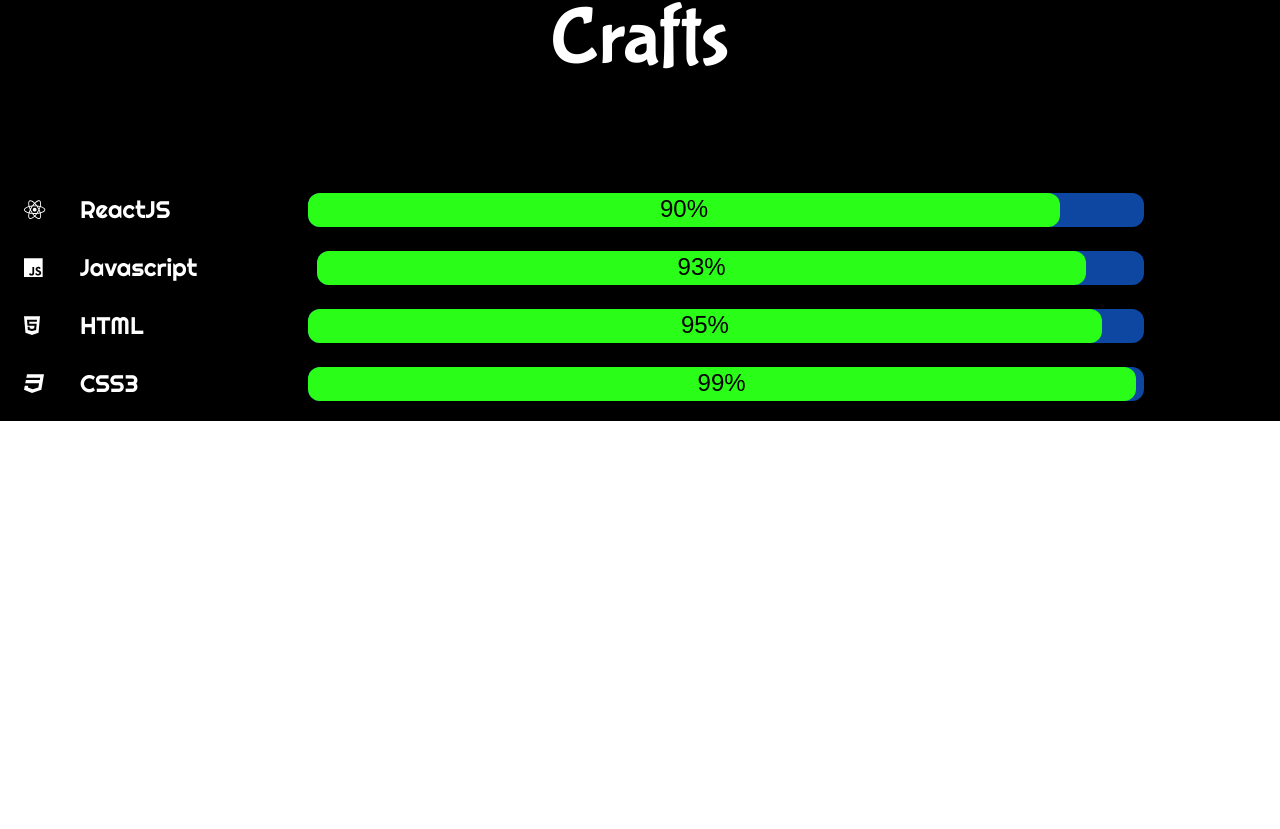
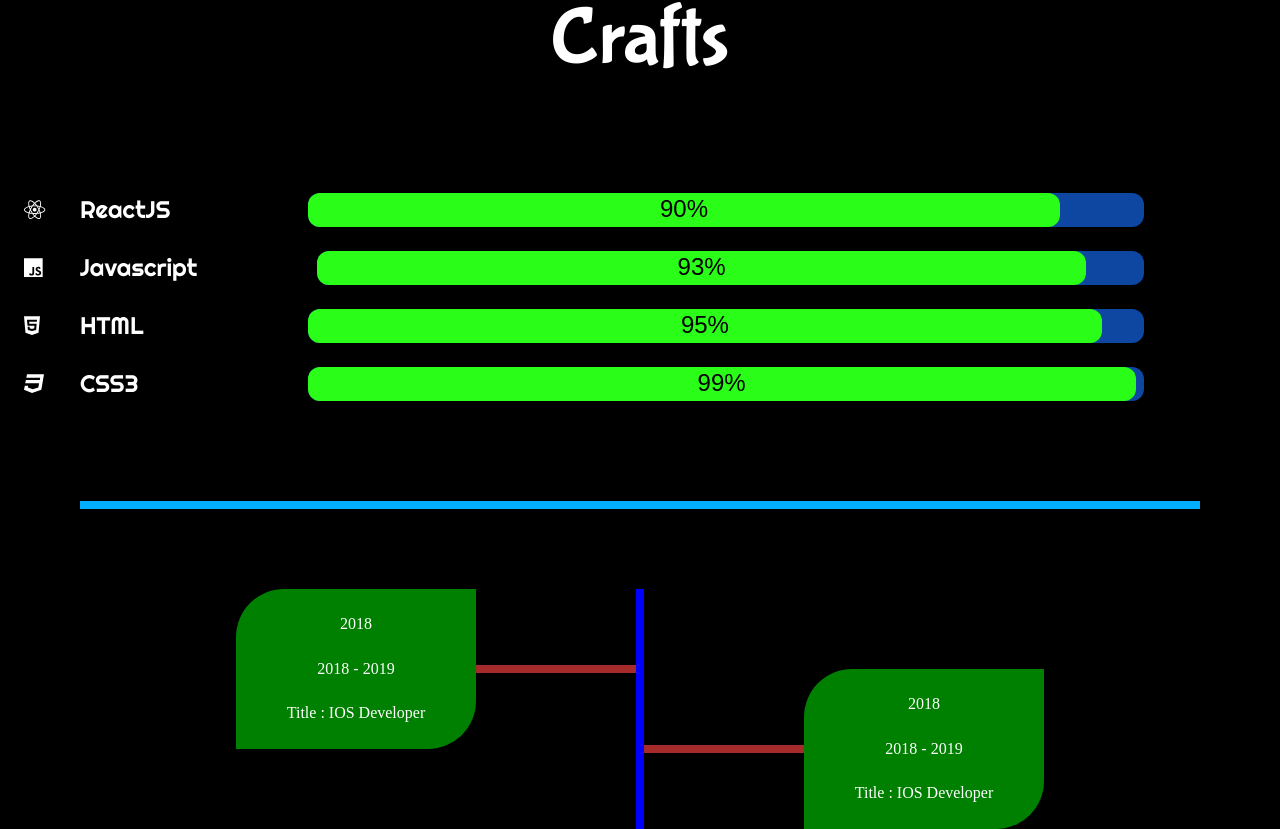
Before and after one commit to C-NASIR/cnasir, a React (Create React App) app: page / in a window 1280 px wide. Shown: the part 1804-2633 px from the top of the page. Before the commit the page ends 2225 px from the top, so only its background shows below. Built offline with nearby package versions, Linux system fonts and the light colour scheme; a web font is replaced by a local one.

Commit message:
refactored

```diff
--- a/src/App.js
+++ b/src/App.js
@@ -4,7 +4,6 @@
 
 //import my components
 import Resume from "./components/resume/Resume";
-
 function App() {
   return (
     <ThemeProvider theme={theme}>
--- a/src/components/resume/Resume.js
+++ b/src/components/resume/Resume.js
@@ -1,82 +1,18 @@
 import React from "react";
-import { makeStyles, useTheme } from "@material-ui/core/styles";
-import Avatar from "@material-ui/core/Avatar";
+import { useTheme } from "@material-ui/core/styles";
 import Grid from "@material-ui/core/Grid";
-import Divider from "@material-ui/core/Divider";
-import Typography from "@material-ui/core/Typography";
 
-//Images
-import COVID19 from "../../images/wearingMask.jpg";
-import Nasir from "../../images/Nasir.jpg";
+//importing sections
+import Heading from "./sections/Heading";
+import Bio from "./sections/Bio";
+import Crafts from "./sections/Crafts";
+
 //my components
-import ListBuilder from "./ListBuilder";
 import ProgressBar from "./ProgressBar";
-
-const useStyles = makeStyles((theme) => ({
-  heading: {
-    display: "flex",
-    backgroundImage: `url(${COVID19})`,
-    backgroundSize: "cover",
-    backgroundPosition: "center",
-    justifyContent: "center",
-  },
-  title: {
-    color: "white",
-    lineHeight: "12em",
-    fontSize: "5rem",
-    fontFamily: "Indie Flower, cursive",
-    [theme.breakpoints.down("md")]: {
-      fontSize: "3rem",
-      lineHeight: "8em",
-    },
-    [theme.breakpoints.down("sm")]: {
-      fontSize: "2rem",
-      lineHeight: "6em",
-    },
-    [theme.breakpoints.down("xs")]: {
-      fontSize: "1rem",
-    },
-  },
-
-  subtitle: {
-    color: "white",
-    fontSize: "5rem",
-    fontFamily: "Bubblegum Sans, cursive;",
-    marginBottom: ".5em",
-  },
-  avatarContainer: {
-    justifyContent: "center",
-    marginTop: "2em",
-    marginBottom: "-3em",
-    [theme.breakpoints.down("md")]: {
-      marginBottom: 0,
-    },
-  },
-  avatar: {
-    width: theme.spacing(20),
-    height: theme.spacing(20),
-  },
-  bioContainer: {
-    justifyContent: "space-around",
-    [theme.breakpoints.down("md")]: {
-      justifyContent: "center",
-    },
-  },
-  divider: {
-    backgroundColor: "#00b0ff",
-    height: ".5em",
-    marginBottom: "5em",
-    marginLeft: "5em",
-    marginRight: "5em",
-    [theme.breakpoints.down("md")]: {
-      marginLeft: 0,
-      marginRight: 0,
-    },
-  },
-}));
+import Tree from "../ui/Tree";
+import Divider from "../ui/Divider";
 
 export default function Resume() {
-  const classes = useStyles();
   const theme = useTheme();
 
   const bio = [
@@ -100,60 +36,19 @@
 
   return (
     <>
-      <div className={classes.heading}>
-        <h1 className={classes.title}> Stay Home, Stay Health. Stay Save</h1>
-      </div>
+      <Heading />
 
-      {/* {//The Grid Starts Here */}
       <Grid container style={{ backgroundColor: theme.palette.common.black }}>
-        {/* Afataer Starts Here */}
-        <Grid container direction="row" className={classes.avatarContainer}>
+        <Bio bio={bio} people={people} />
+        <Divider />
+        <Crafts skills={skills} />
+
+        <Divider style={{ marginTop: "5em" }} />
+
+        <Grid container justify="center">
           <Grid item>
-            <Avatar alt="C NASIR" src={Nasir} className={classes.avatar} />
+            <Tree />
           </Grid>
-        </Grid>
-
-        {/* {// Biography Starts Here */}
-        <Grid container direction="row" className={classes.bioContainer}>
-          <Grid item>
-            <ListBuilder
-              list={bio}
-              title="Let's Get Personal"
-              listStyles={{ height: "25em" }}
-              listItemStyles={{ marginBottom: "3em" }}
-            />
-          </Grid>
-          <Grid item>
-            <ListBuilder
-              list={people}
-              title="What I look for a company"
-              listStyles={{ height: "25em" }}
-              listItemStyles={{ marginBottom: "3em" }}
-            />
-          </Grid>
-        </Grid>
-
-        {/* Divider Is Here */}
-        <Grid style={{ width: "100%" }}>
-          <Divider className={classes.divider} />
-        </Grid>
-
-        <Grid container direction="row" style={{ justifyContent: "center" }}>
-          <Typography variant="h4" className={classes.subtitle}>
-            Crafts
-          </Typography>
-        </Grid>
-
-        {/* {// Skills Start Here */}
-        <Grid container>
-          <Grid item container direction="column">
-            <ListBuilder
-              list={skills}
-              listStyles={{ marginLeft: ".5em" }}
-              listItemTextStyles={{ display: "flex" }}
-            />
-          </Grid>
-          <Grid></Grid>
         </Grid>
       </Grid>
     </>
--- /dev/null
+++ b/src/components/resume/sections/Bio.js
@@ -0,0 +1,65 @@
+import React from "react";
+import { makeStyles } from "@material-ui/core/styles";
+import Grid from "@material-ui/core/Grid";
+import Avatar from "@material-ui/core/Avatar";
+
+//importing other components
+import ListBuilder from "../ListBuilder";
+
+//Importing Images
+import Nasir from "../../../images/Nasir.jpg";
+
+//Bio Styles
+const useStyles = makeStyles((theme) => ({
+  avatarContainer: {
+    justifyContent: "center",
+    marginTop: "2em",
+    marginBottom: "-3em",
+    [theme.breakpoints.down("md")]: {
+      marginBottom: 0,
+    },
+  },
+  avatar: {
+    width: theme.spacing(20),
+    height: theme.spacing(20),
+  },
+  bioContainer: {
+    justifyContent: "space-around",
+    [theme.breakpoints.down("md")]: {
+      justifyContent: "center",
+    },
+  },
+}));
+
+export default function Bio(props) {
+  const classes = useStyles();
+  return (
+    <>
+      <Grid container direction="row" className={classes.avatarContainer}>
+        <Grid item>
+          <Avatar alt="C NASIR" src={Nasir} className={classes.avatar} />
+        </Grid>
+      </Grid>
+
+      {/* {// Biography Starts Here */}
+      <Grid container direction="row" className={classes.bioContainer}>
+        <Grid item>
+          <ListBuilder
+            list={props.bio}
+            title="Let's Get Personal"
+            listStyles={{ height: "25em" }}
+            listItemStyles={{ marginBottom: "3em" }}
+          />
+        </Grid>
+        <Grid item>
+          <ListBuilder
+            list={props.people}
+            title="What I look for a company"
+            listStyles={{ height: "25em" }}
+            listItemStyles={{ marginBottom: "3em" }}
+          />
+        </Grid>
+      </Grid>
+    </>
+  );
+}
--- /dev/null
+++ b/src/components/resume/sections/Crafts.js
@@ -0,0 +1,42 @@
+import React from "react";
+import { makeStyles } from "@material-ui/core/styles";
+import Grid from "@material-ui/core/Grid";
+import Typography from "@material-ui/core/Typography";
+
+//Importing my own components
+import ListBuilder from "../ListBuilder";
+
+//Crafts Styles
+const useStyles = makeStyles((theme) => ({
+  subtitle: {
+    color: "white",
+    fontSize: "5rem",
+    fontFamily: "Bubblegum Sans, cursive;",
+    marginBottom: ".5em",
+  },
+}));
+
+export default function Crafts(props) {
+  const classes = useStyles();
+  return (
+    <>
+      <Grid container direction="row" style={{ justifyContent: "center" }}>
+        <Typography variant="h4" className={classes.subtitle}>
+          Crafts
+        </Typography>
+      </Grid>
+
+      {/* {// Skills Start Here */}
+      <Grid container>
+        <Grid item container direction="column">
+          <ListBuilder
+            list={props.skills}
+            listStyles={{ marginLeft: ".5em" }}
+            listItemTextStyles={{ display: "flex" }}
+          />
+        </Grid>
+        <Grid></Grid>
+      </Grid>
+    </>
+  );
+}
--- /dev/null
+++ b/src/components/resume/sections/Heading.js
@@ -0,0 +1,41 @@
+import React from "react";
+import { makeStyles } from "@material-ui/core/styles";
+
+//importing images
+import COVID19 from "../../../images/wearingMask.jpg";
+
+//Heading Styles
+const useStyles = makeStyles((theme) => ({
+  heading: {
+    display: "flex",
+    backgroundImage: `url(${COVID19})`,
+    backgroundSize: "cover",
+    backgroundPosition: "center",
+    justifyContent: "center",
+  },
+  title: {
+    color: "white",
+    lineHeight: "12em",
+    fontSize: "5rem",
+    fontFamily: "Indie Flower, cursive",
+    [theme.breakpoints.down("md")]: {
+      fontSize: "3rem",
+      lineHeight: "8em",
+    },
+    [theme.breakpoints.down("sm")]: {
+      fontSize: "2rem",
+      lineHeight: "6em",
+    },
+    [theme.breakpoints.down("xs")]: {
+      fontSize: "1rem",
+    },
+  },
+}));
+export default function Heading() {
+  const classes = useStyles();
+  return (
+    <div className={classes.heading}>
+      <h1 className={classes.title}> Stay Home, Stay Health. Stay Save</h1>
+    </div>
+  );
+}
--- /dev/null
+++ b/src/components/ui/Divider.js
@@ -0,0 +1,27 @@
+import React from "react";
+import { makeStyles } from "@material-ui/core/styles";
+import Grid from "@material-ui/core/Grid";
+import DividerUI from "@material-ui/core/Divider";
+//Divider Styles
+const useStyles = makeStyles((theme) => ({
+  divider: {
+    backgroundColor: "#00b0ff",
+    height: ".5em",
+    marginBottom: "5em",
+    marginLeft: "5em",
+    marginRight: "5em",
+    [theme.breakpoints.down("md")]: {
+      marginLeft: 0,
+      marginRight: 0,
+    },
+  },
+}));
+
+export default function Divider(props) {
+  const classes = useStyles();
+  return (
+    <Grid style={{ width: "100%" }}>
+      <DividerUI className={classes.divider} style={{ ...props.style }} />
+    </Grid>
+  );
+}
--- /dev/null
+++ b/src/components/ui/Leaf.js
@@ -0,0 +1,57 @@
+import React from "react";
+import { makeStyles } from "@material-ui/core/styles";
+import Grid from "@material-ui/core/Grid";
+
+//Lead Styles
+const useStyles = makeStyles((theme) => ({
+  card: {
+    backgroundColor: "Green",
+    width: "15em",
+    height: "10em",
+    borderTopLeftRadius: "3em",
+    borderBottomRightRadius: "3em",
+    color: "white",
+  },
+  connector: {
+    backgroundColor: "brown",
+    width: "10em",
+    height: ".5em",
+    alignSelf: "center",
+  },
+}));
+
+//Lead function
+export default function Leaf(props) {
+  const classes = useStyles();
+  const connector = <Grid className={classes.connector} />;
+
+  const card = (
+    <Grid>
+      <Grid
+        container
+        direction="column"
+        alignItems="center"
+        justify="space-evenly"
+        className={classes.card}
+      >
+        <Grid item>
+          <div> 2018 </div>
+        </Grid>
+        <Grid item>
+          <div> 2018 - 2019</div>
+        </Grid>
+        <Grid item>
+          <div> Title : IOS Developer </div>
+        </Grid>
+      </Grid>
+    </Grid>
+  );
+
+  const first = props.right ? card : props.left ? connector : card;
+  const second = props.right ? connector : props.left ? card : connector;
+  return (
+    <Grid container>
+      {first} {second}
+    </Grid>
+  );
+}
--- /dev/null
+++ b/src/components/ui/Tree.js
@@ -0,0 +1,31 @@
+import React from "react";
+import { makeStyles } from "@material-ui/core/styles";
+import Grid from "@material-ui/core/Grid";
+import Leaf from "./Leaf";
+
+//Tree Styles
+const useStyles = makeStyles((theme) => ({
+  lineTree: {
+    backgroundColor: "blue",
+    width: ".5em",
+    height: "15em",
+  },
+}));
+
+//Tree function
+export default function Tree() {
+  const classes = useStyles();
+  return (
+    <Grid container justify="center">
+      <Grid item>
+        <Leaf />
+      </Grid>
+      <Grid item>
+        <div className={classes.lineTree} />
+      </Grid>
+      <Grid item style={{ alignSelf: "end" }}>
+        <Leaf left />
+      </Grid>
+    </Grid>
+  );
+}
```
